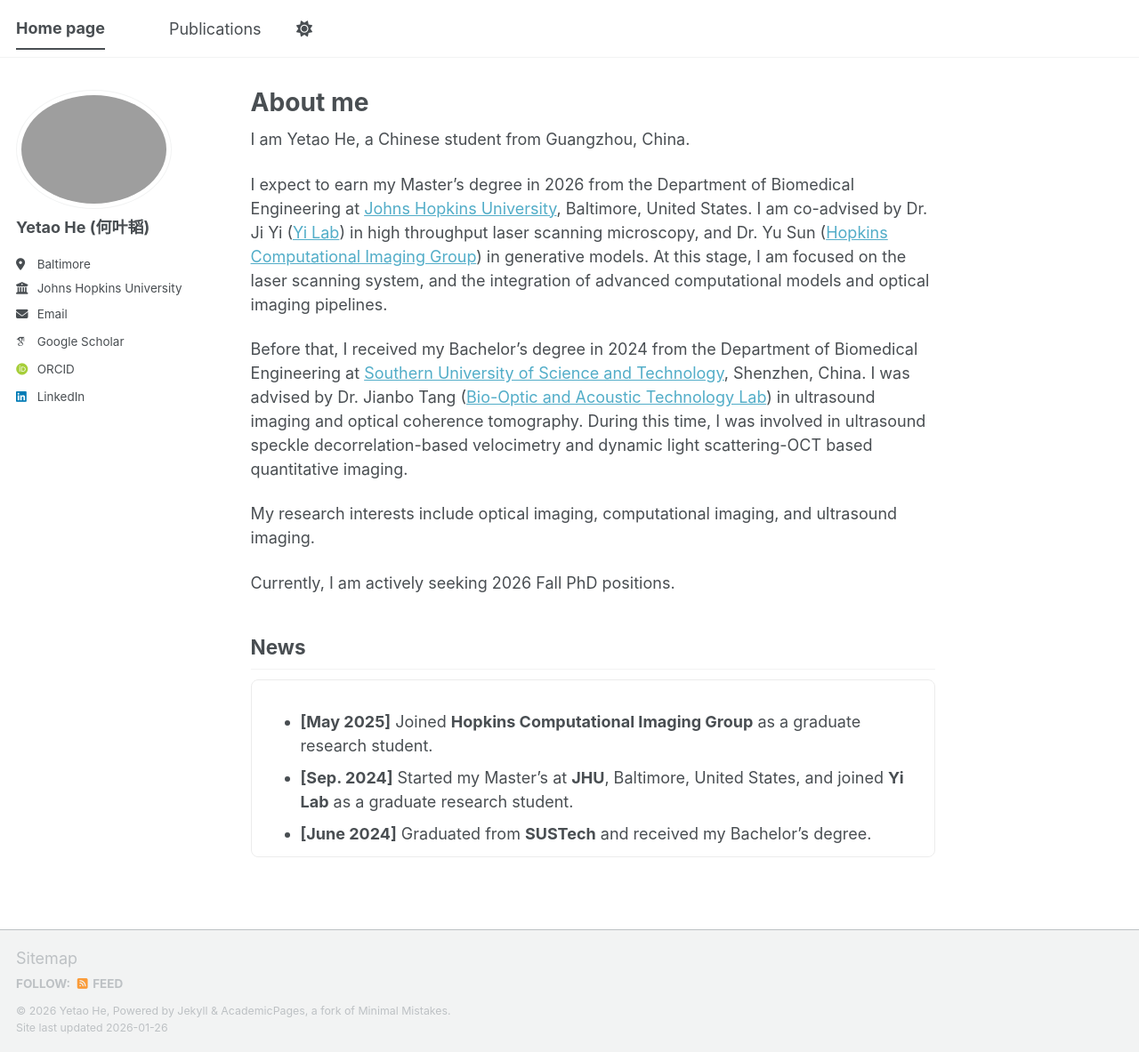
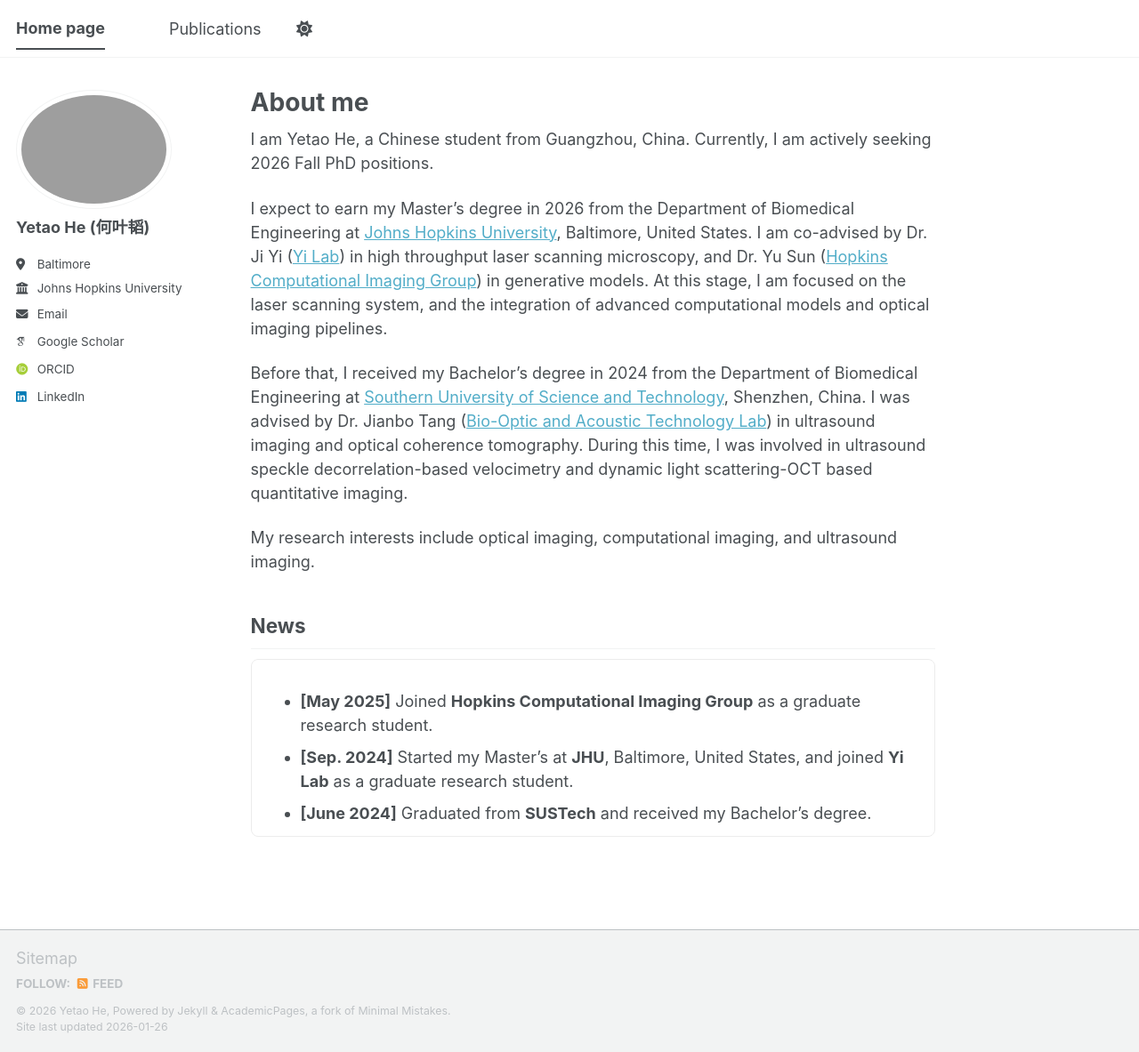
Before and after one commit to YetiHe/YetiHe.github.io, a Jekyll site: the page built from _pages/about.md, in a window 1280 px wide and 1183 px high. Shown: the whole window at 89% size. Built offline with Jekyll 4.4.1, drawn with Linux system fonts in a browser that asks for light colours; some web fonts are replaced; a script bundle is joined from its source files by our own code; library files that are not in the unit come from our copies.

```diff
--- a/_pages/about.md
+++ b/_pages/about.md
@@ -7,15 +7,13 @@ redirect_from:
   - /about.html
 ---
 
-I am Yetao He, a Chinese student from Guangzhou, China.
+I am Yetao He, a Chinese student from Guangzhou, China. Currently, I am actively seeking 2026 Fall PhD positions.
 
 I expect to earn my Master's degree in 2026 from the Department of Biomedical Engineering at [Johns Hopkins University](https://www.jhu.edu/), Baltimore, United States. I am co-advised by Dr. Ji Yi ([Yi Lab](https://www.yilab.org/)) in high throughput laser scanning microscopy, and Dr. Yu Sun ([Hopkins Computational Imaging Group](https://hcig.wse.jhu.edu/)) in generative models. At this stage, I am focused on the laser scanning system, and the integration of advanced computational models and optical imaging pipelines.
 
 Before that, I received my Bachelor's degree in 2024 from the Department of Biomedical Engineering at [Southern University of Science and Technology](https://www.sustech.edu.cn/en/), Shenzhen, China. I was advised by Dr. Jianbo Tang ([Bio-Optic and Acoustic Technology Lab](https://sustech.edu.cn/en/faculties/tangjianbo.html)) in ultrasound imaging and optical coherence tomography. During this time, I was involved in ultrasound speckle decorrelation-based velocimetry and dynamic light scattering-OCT based quantitative imaging.
 
 My research interests include optical imaging, computational imaging, and ultrasound imaging.
-
-Currently, I am actively seeking 2026 Fall PhD positions.
 
 
 
```
